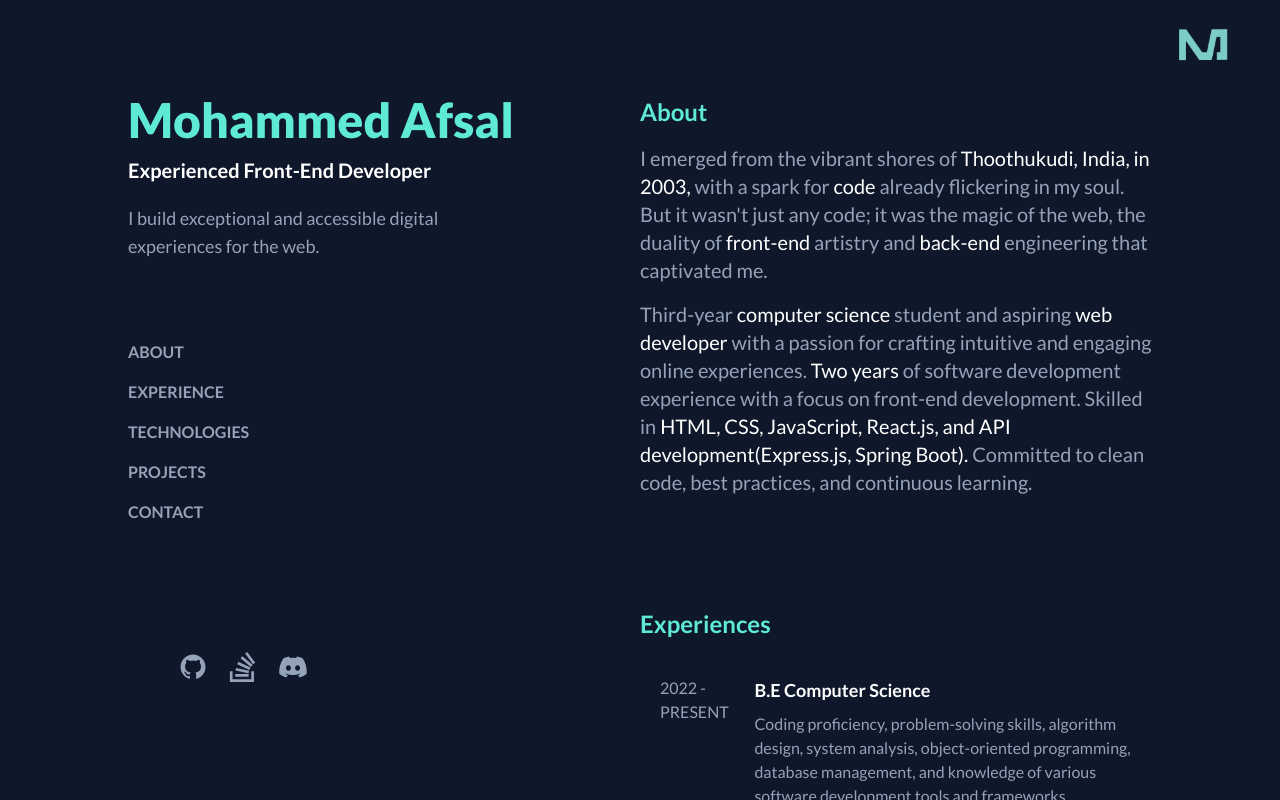
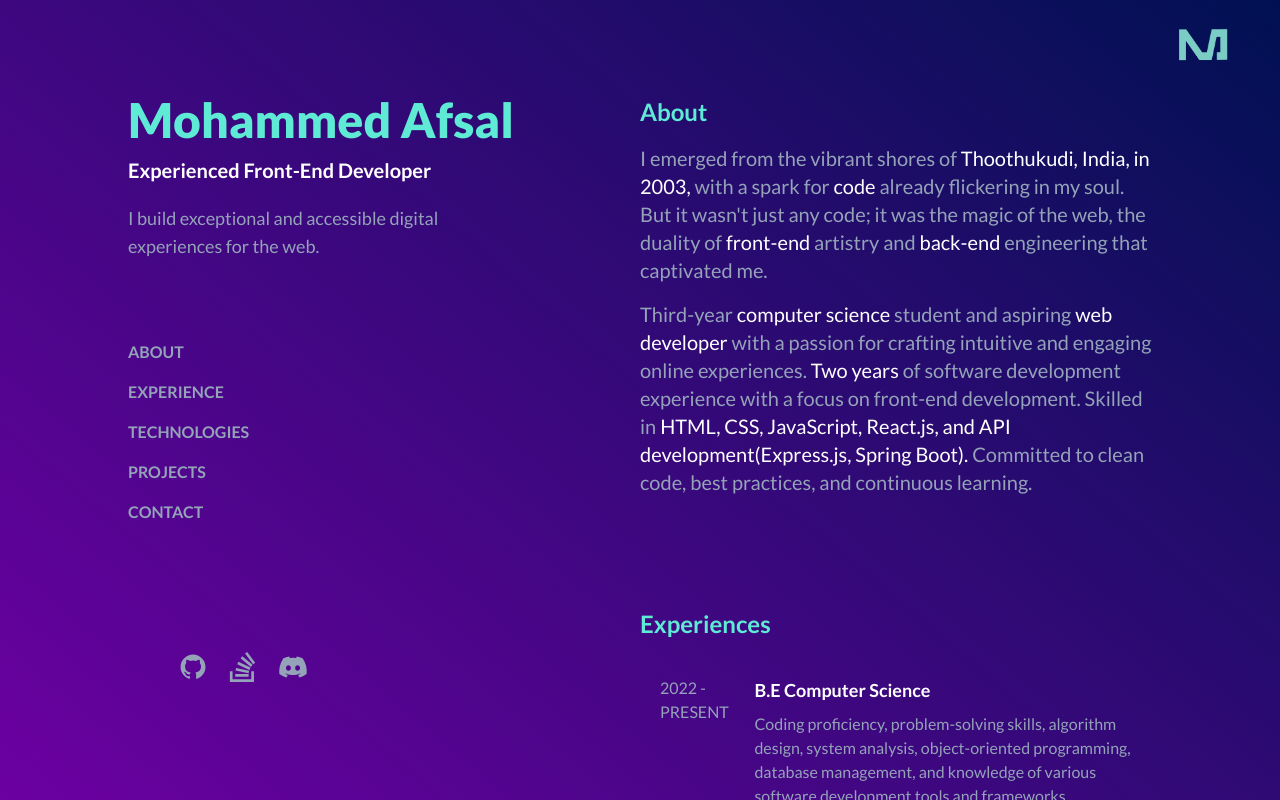
Before and after one commit to mohammedafsalofficial/Portfolio, a React (Vite) app: page / in a window 1280 px wide. Built offline with nearby package versions, Linux system fonts and the light colour scheme; some icons are missing.

Commit message:
Add background gradient

```diff
--- a/src/App.jsx
+++ b/src/App.jsx
@@ -4,7 +4,7 @@ import Navbar from "./components/Navbar";
 
 const App = () => {
   return (
-    <div className="bg-slate-900 text-slate-400 min-h-screen antialiased selection:bg-teal-300 selection:text-teal-900">
+    <div className="gradient-bg bg-slate-900 text-slate-400 min-h-screen antialiased selection:bg-teal-300 selection:text-teal-900">
       <a href="https://mohammedafsal.vercel.app">
         <img src={logo} alt="" className="hidden md:block w-40 absolute right-0" />
       </a>
--- a/src/components/Experiences.jsx
+++ b/src/components/Experiences.jsx
@@ -1,3 +1,4 @@
+import { FaArrowRight } from "react-icons/fa6";
 import Experience from "./Experience";
 
 const Experiences = () => {
@@ -45,6 +46,10 @@ const Experiences = () => {
           />
         </div>
       ))}
+      <div className="pt-10 flex items-center space-x-1 text-white text-base hover:underline hover:space-x-3 underline-offset-4 decoration-teal-300">
+        <a href="">View Full Résumé</a>
+        <FaArrowRight />
+      </div>
     </section>
   );
 };
--- a/src/components/Project.jsx
+++ b/src/components/Project.jsx
@@ -4,7 +4,7 @@ const Project = ({ link, img, title, description }) => {
   return (
     <a
       href={link}
-      className="flex flex-col-reverse md:flex-row items-start justify-between text-base blue-glassmorphism rounded-xl p-5 space-y-2 md:space-y-0 select-none cursor-pointer"
+      className="active:bg-violet-700 flex flex-col-reverse md:flex-row items-start justify-between text-base blue-glassmorphism rounded-xl p-5 space-y-2 md:space-y-0 select-none cursor-pointer"
     >
       <img src={img} alt="project-img" className="w-[45%] sm:w-[30%] md:w-[20%] mt-3" />
       <div className="md:w-[75%] space-y-2">
--- a/src/index.css
+++ b/src/index.css
@@ -6,6 +6,21 @@
 
 body {
   font-family: "Lato", sans-serif;
+}
+
+:root {
+  --color-bg1: rgb(108, 0, 162);
+  --color-bg2: rgb(0, 17, 82);
+}
+
+.gradient-bg {
+  min-width: 100vw;
+  min-height: 100vh;
+  position: absolute;
+  overflow: hidden;
+  background: linear-gradient(40deg, var(--color-bg1), var(--color-bg2));
+  top: 0;
+  left: 0;
 }
 
 span {
@@ -26,7 +41,7 @@ span {
 }
 
 .blue-glassmorphism:hover {
-  background: rgb(39, 51, 89, 0.4);
+  background: linear-gradient(40deg, var(--color-bg2), var(--color-bg1));
   backdrop-filter: blur(5px);
   -webkit-backdrop-filter: blur(5px);
   transition-duration: 0.09s;
```
